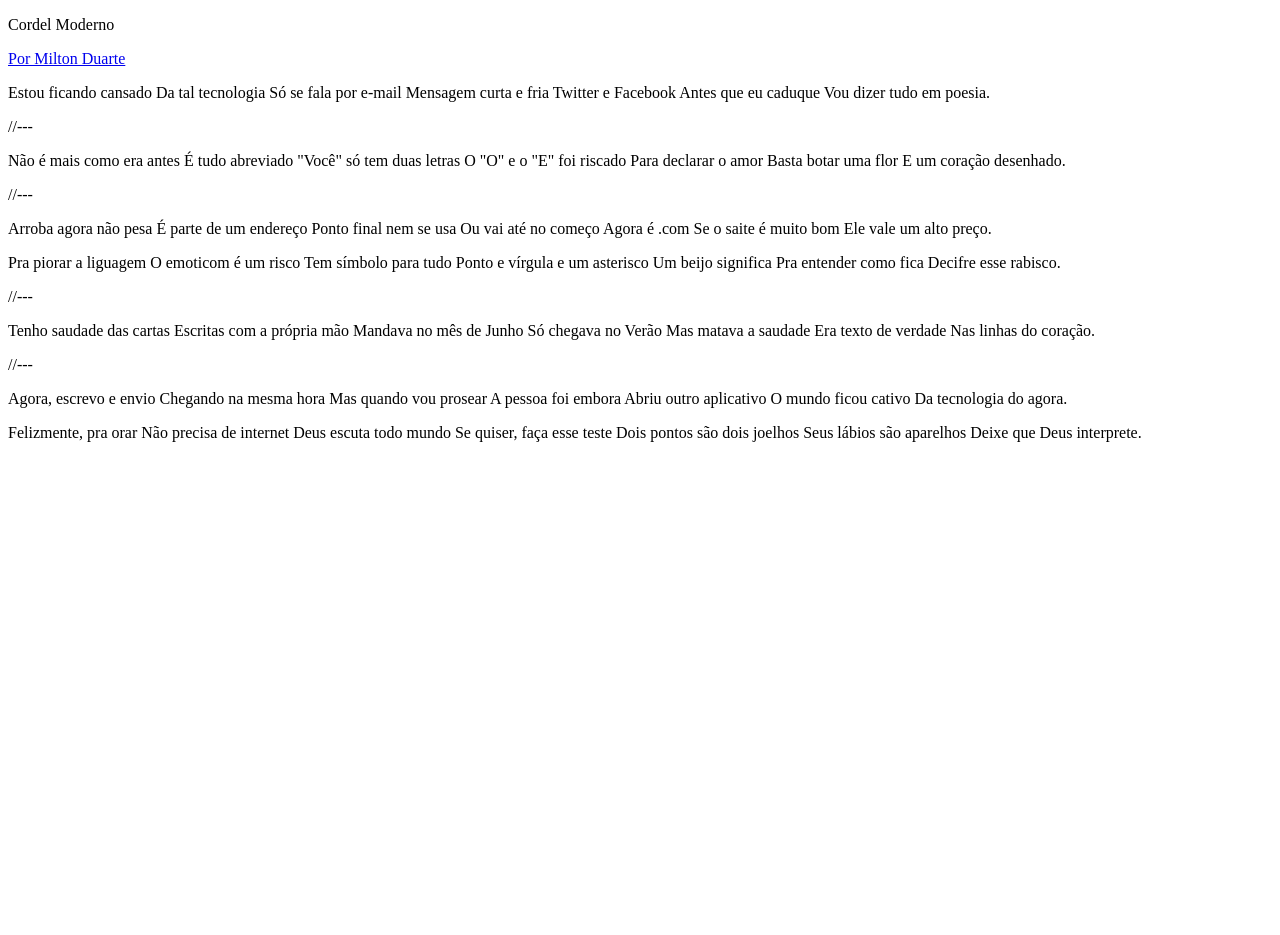
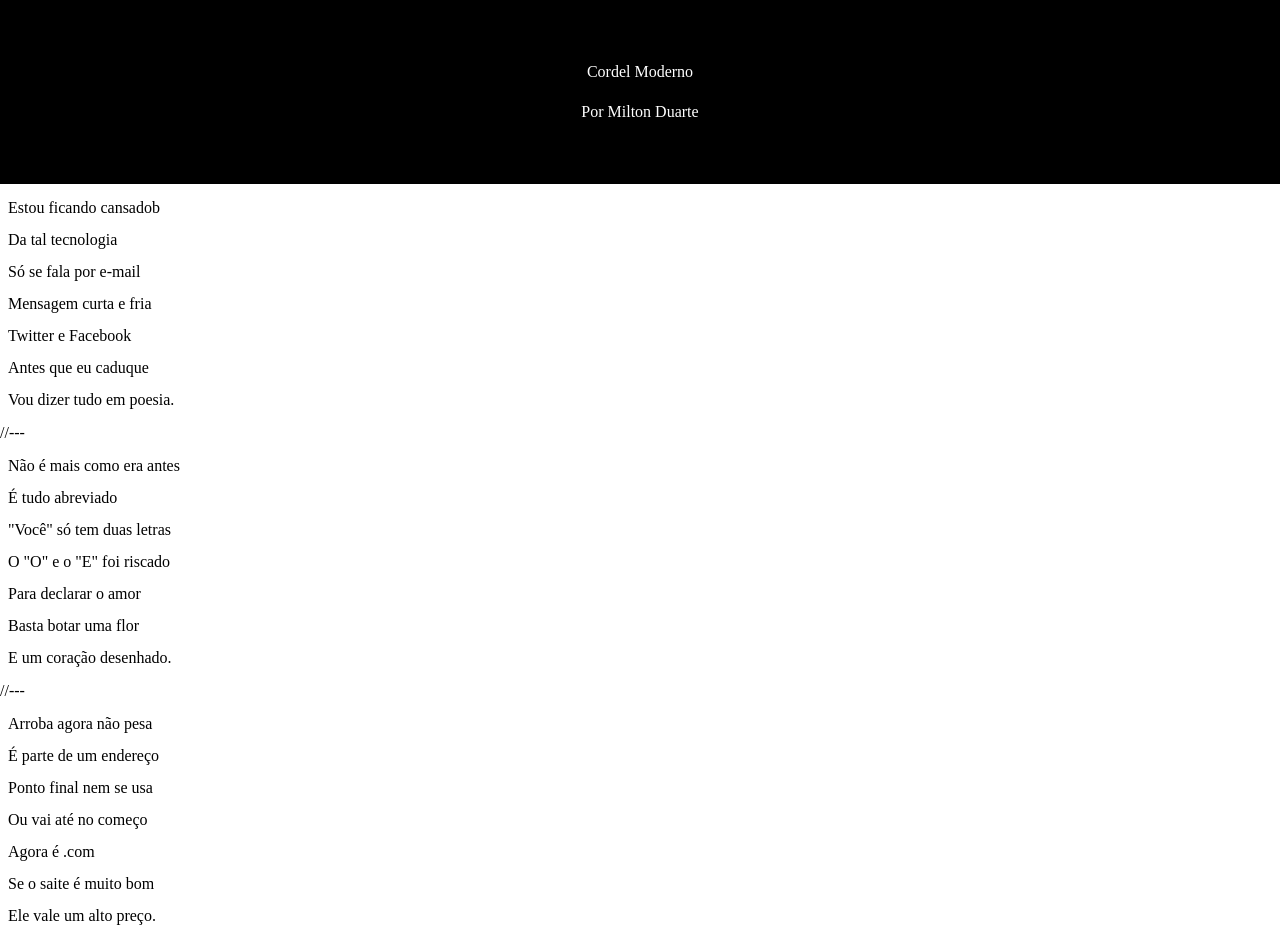
Before and after one commit to claudi-tm/projecto-cordel, a plain HTML site: page index.html in a window 1280 px wide. Shown: the top 935 px of the page. Before the commit the page ends 800 px from the top, so only its background shows below. Drawn offline with Linux system fonts and the light colour scheme.

Commit message:
basic CSS

```diff
--- a/index.html
+++ b/index.html
@@ -5,7 +5,7 @@
     <meta http-equiv="X-UA-Compatible" content="IE=edge" />
     <meta name="viewport" content="width=device-width, initial-scale=1.0" />
     <title>Projecto cordel</title>
-    <link rel="stylesheet" href="style.css">
+    <link rel="stylesheet" href="style.css" />
   </head>
   <body>
     <header>
@@ -18,53 +18,64 @@
     </header>
     <main>
       <p>
-        Estou ficando cansado Da tal tecnologia Só se fala por e-mail Mensagem
-        curta e fria Twitter e Facebook Antes que eu caduque Vou dizer tudo em
-        poesia.
+        Estou ficando cansadob <br />
+        Da tal tecnologia <br />Só se fala por e-mail <br />Mensagem curta e
+        fria <br />Twitter e Facebook <br />Antes que eu caduque<br />
+        Vou dizer tudo em poesia.
       </p>
 
       //---
 
       <p>
-        Não é mais como era antes É tudo abreviado "Você" só tem duas letras O
-        "O" e o "E" foi riscado Para declarar o amor Basta botar uma flor E um
+        Não é mais como era antes<br />
+        É tudo abreviado <br />"Você" só tem duas letras <br />O "O" e o "E" foi
+        riscado <br />Para declarar o amor <br />Basta botar uma flor <br />E um
         coração desenhado.
       </p>
 
       //---
 
       <p>
-        Arroba agora não pesa É parte de um endereço Ponto final nem se usa Ou
-        vai até no começo Agora é .com Se o saite é muito bom Ele vale um alto
-        preço.
+        Arroba agora não pesa<br />
+        É parte de um endereço<br />
+        Ponto final nem se usa <br />Ou vai até no começo <br />Agora é .com
+        <br />Se o saite é muito bom<br />
+        Ele vale um alto preço.
       </p>
 
       <p>
-        Pra piorar a liguagem O emoticom é um risco Tem símbolo para tudo Ponto
-        e vírgula e um asterisco Um beijo significa Pra entender como fica
+        Pra piorar a liguagem <br />O emoticom é um risco<br />
+        Tem símbolo para tudo<br />Ponto e vírgula e um asterisco<br />
+        Um beijo significa<br />
+        Pra entender como fica<br />
         Decifre esse rabisco.
       </p>
 
       //---
 
       <p>
-        Tenho saudade das cartas Escritas com a própria mão Mandava no mês de
-        Junho Só chegava no Verão Mas matava a saudade Era texto de verdade Nas
-        linhas do coração.
+        Tenho saudade das cartas<br />
+        Escritas com a própria mão<br />
+        Mandava no mês de Junho <br />Só chegava no Verão <br />Mas matava a
+        saudade <br />Era texto de verdade <br />Nas linhas do coração.
       </p>
 
       //---
 
       <p>
-        Agora, escrevo e envio Chegando na mesma hora Mas quando vou prosear A
-        pessoa foi embora Abriu outro aplicativo O mundo ficou cativo Da
-        tecnologia do agora.
+        Agora, escrevo e envio<br />
+        Chegando na mesma hora<br />
+        Mas quando vou prosear<br />
+        A pessoa foi embora<br />
+        Abriu outro aplicativo <br />O mundo ficou cativo Da tecnologia do
+        agora.
       </p>
 
       <p>
-        Felizmente, pra orar Não precisa de internet Deus escuta todo mundo Se
-        quiser, faça esse teste Dois pontos são dois joelhos Seus lábios são
-        aparelhos Deixe que Deus interprete.
+        Felizmente, pra orar <br />Não precisa de internet<br />
+        Deus escuta todo mundo <br />Se quiser, faça esse teste<br />
+        Dois pontos são dois joelhos <br />Seus lábios são aparelhos<br />
+        Deixe que Deus interprete.
       </p>
     </main>
 
--- a/style.css
+++ b/style.css
@@ -0,0 +1,35 @@
+* {
+    margin: 0;
+    padding: 0;
+}
+
+:root {
+    --whiteColor: white;
+    --blackColor: black;
+}
+
+header {
+    background-color: var(--blackColor);
+    padding: 3em;
+}
+
+header p {
+    color: var(--whiteColor);
+    text-align: center;
+}
+
+header a {
+    color: var(--whiteColor);
+    text-decoration: none;
+
+}
+
+header a:hover {
+    text-decoration: underline;
+
+}
+
+p {
+    margin: 0.5em;
+    line-height: 2em;
+}
```
